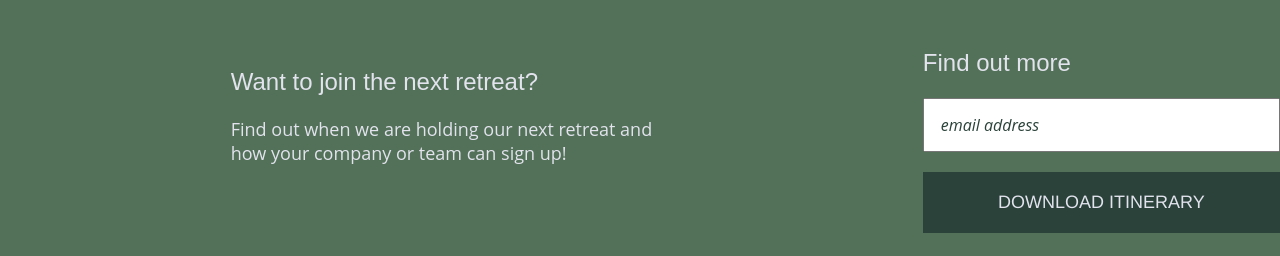
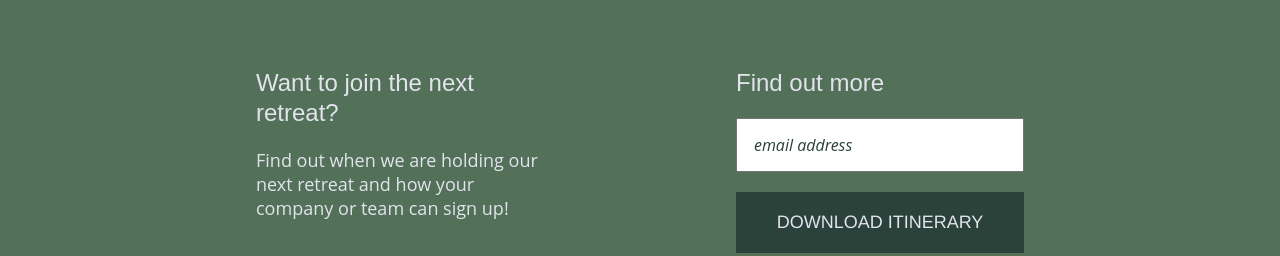
Before and after one commit to hallbkeara/unplugged, a website built with Parcel: page index.html in a window 1280 px wide. Shown: the part 720-976 px from the top of the page. Built offline with nearby package versions, Linux system fonts and the light colour scheme.

Commit message:
finishing touches

```diff
--- a/css/main.css
+++ b/css/main.css
@@ -280,16 +280,12 @@ textarea {
     align-items: center;
     flex-flow: row wrap;
     background: #527158;
-    padding-bottom: 50px;
    }
 
    aside .content-wrapper {
-     margin: 0;
+     margin: 50px 0;
    }
 
-   aside .form {
-    margin-top: 30px;
-  }
 
   input[type=text] {
     box-sizing: border-box;
@@ -605,7 +601,7 @@ textarea {
   }
 
   aside .content-wrapper .form-description, aside .content-wrapper .form {
-    width: 50%;
+    width: 40%;
   }
 
   /* features */
@@ -766,12 +762,11 @@ textarea {
 
   /* aside */
   aside .content-wrapper {
-    margin: 0;
     justify-content: space-around;
   }
 
   aside .content-wrapper .form-description, aside .content-wrapper .form {
-    width: 50%;
+    width: 30%;
   }
 
   .form-description p {
--- a/index.html
+++ b/index.html
@@ -56,12 +56,12 @@
               <h3>Want to join the next retreat?</h3>
               <p>Find out when we are holding our next retreat and how your company or team can sign up!</p>
             </div>
+            <div class="form">
+              <h3>Find out more</h3>
+              <input type="text" name="name" value="email address">
+              <input type="button" value="Download Itinerary">
           </div>
-        <div class="form">
-            <h3>Find out more</h3>
-            <input type="text" name="name" value="email address">
-            <input type="button" value="Download Itinerary">
-        </div>
+          </div>
       </aside>
 
       <section class="features">
```
